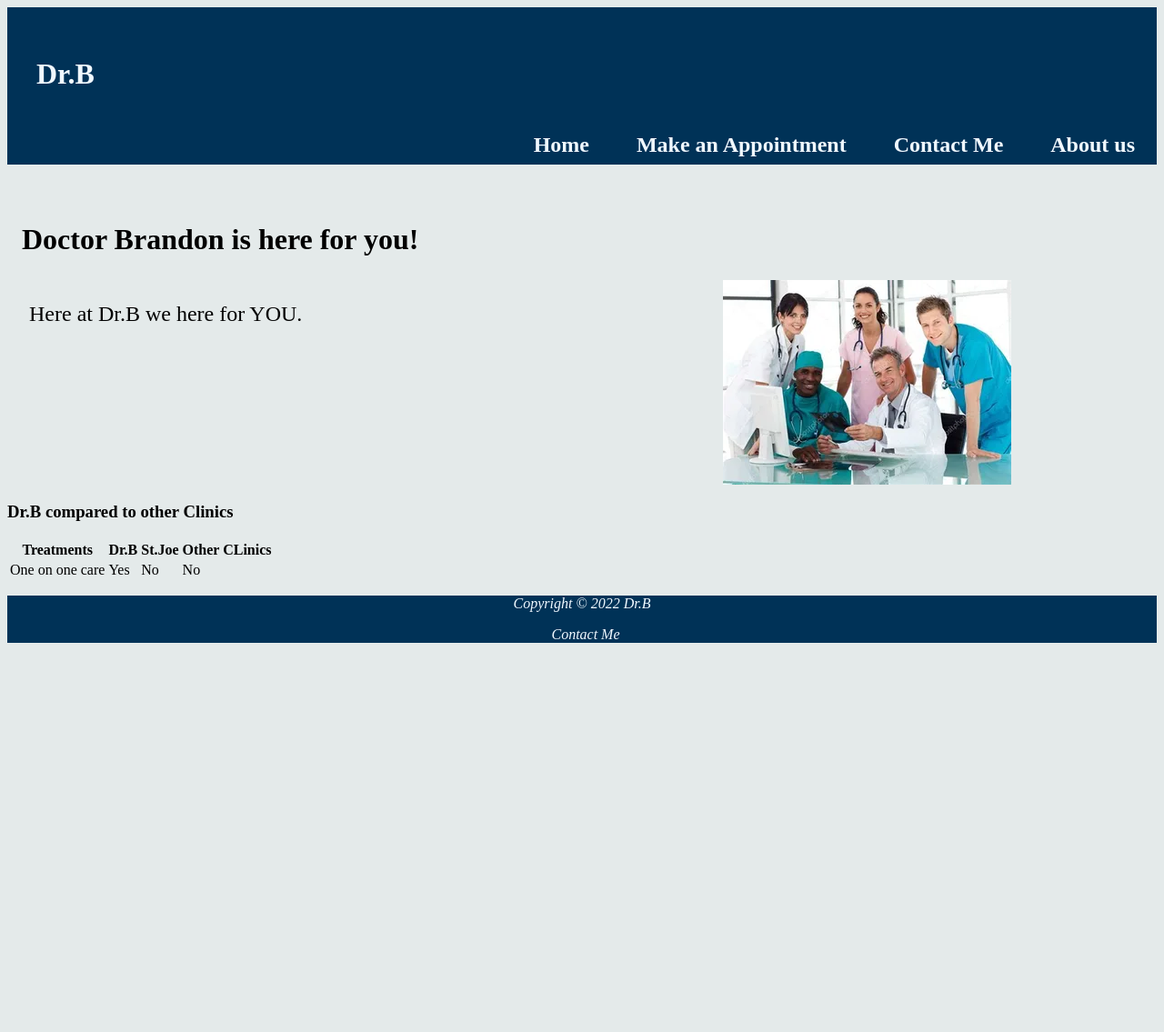
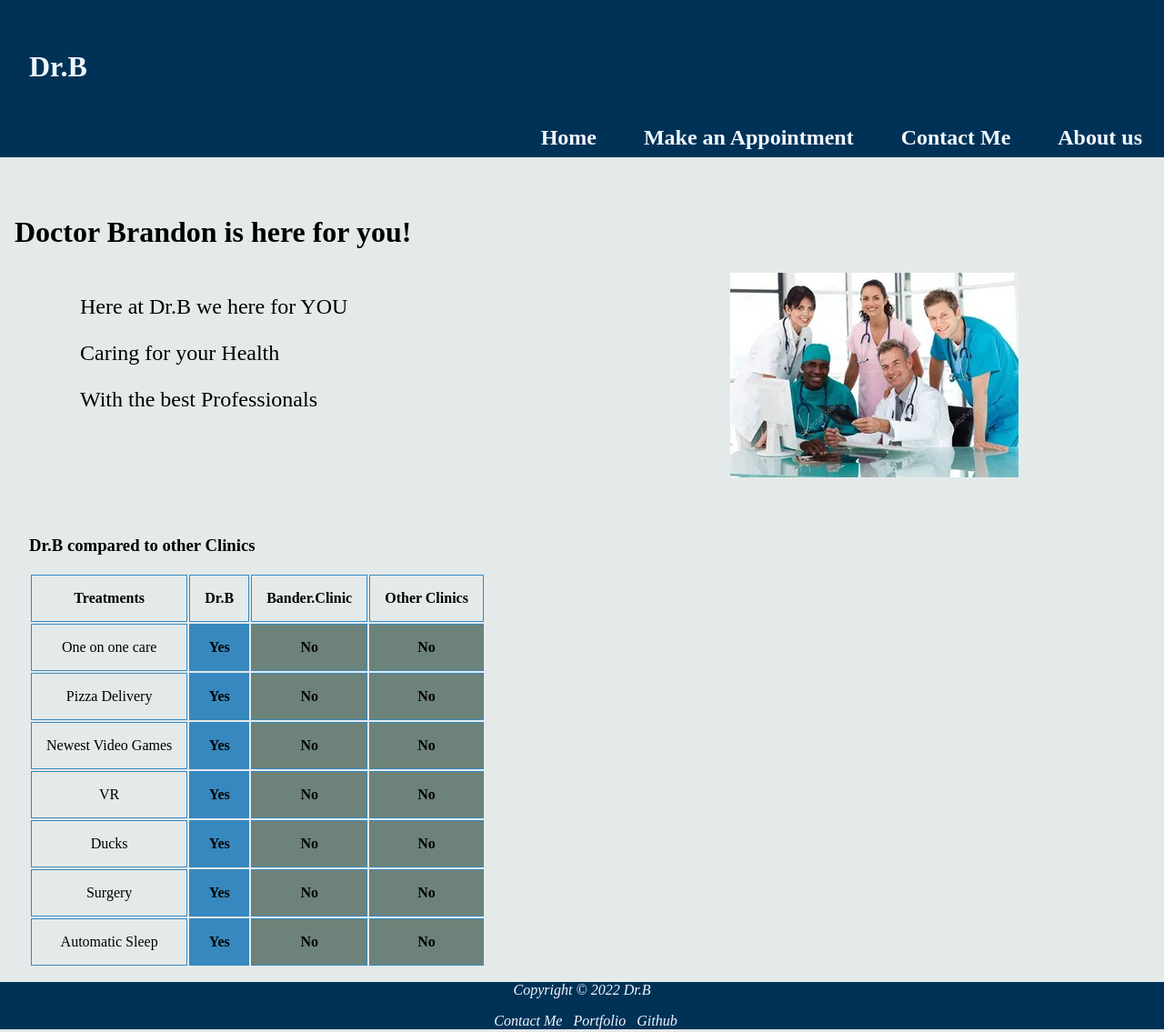
Before and after one commit to SICTC-CS/website-final-jf-brandon23, a plain HTML site: page index.html in a window 1280 px wide. Shown: the whole page at 91% size. Before the commit the page ends 800 px from the top, so only its background shows below. Drawn offline with Linux system fonts and the light colour scheme.

Commit message:
Completion of website

```diff
--- a/index.html
+++ b/index.html
@@ -4,12 +4,12 @@
         <meta charset="UTF-8">
         <meta http-equiv="X-UA-Compatible" content="IE=edge">
         <meta name="viewport" content="width=device-width, initial-scale=1.0">
-        <link rel="stylesheet" href="..\css\style.css">
+        <link rel="stylesheet" href="style.css">
         <title>Dr.Brandon's Medical Office</title>
     </head>
     <body>
         <header>
-            <a href="index.html"><h1>Dr.B</h1></a>
+            <a href="..\index.html"><h1>Dr.B</h1></a>
         </header>
 
         <nav>
@@ -25,13 +25,15 @@
 
             <div class="section">
                 <div>
-                    <p>
-                        Here at Dr.B we here for YOU.
 
-                    </p>
+                    <ul>
+                        <li><p>Here at Dr.B we here for YOU</p></li>
+                        <li><p>Caring for your Health</p></li>
+                        <li><p>With the best Professionals</p></li>
+                    </ul>
                 </div>
 
-                <img src="/assets/groupPicture.jpg">
+                <img src="assets/groupPicture.jpg" alt="Group of People smiling into camera">
             </div>
 
         </main>
@@ -46,15 +48,57 @@
                 <tr>
                     <th>Treatments</th>
                     <th>Dr.B</th>
-                    <th>St.Joe</th>
-                    <th>Other CLinics</th>
+                    <th>Bander.Clinic</th>
+                    <th>Other Clinics</th>
                 </tr>
 
                 <tr>
                     <td>One on one care</td><!--Types of treatments-->
-                    <td>Yes</td>
-                    <td>No</td>
-                    <td>No</td>
+                    <td id="tablecellyes">Yes</td>
+                    <td id="tablecellno">No</td>
+                    <td id="tablecellno">No</td>
+                </tr>
+
+                <tr>
+                    <td>Pizza Delivery</td><!--Types of treatments-->
+                    <td id="tablecellyes">Yes</td>
+                    <td id="tablecellno">No</td>
+                    <td id="tablecellno">No</td>
+                </tr>
+
+                <tr>
+                    <td>Newest Video Games</td><!--Types of treatments-->
+                    <td id="tablecellyes">Yes</td>
+                    <td id="tablecellno">No</td>
+                    <td id="tablecellno">No</td>
+                </tr>
+
+                <tr>
+                    <td>VR</td><!--Types of treatments-->
+                    <td id="tablecellyes">Yes</td>
+                    <td id="tablecellno">No</td>
+                    <td id="tablecellno">No</td>
+                </tr>
+
+                <tr>
+                    <td>Ducks</td><!--Types of treatments-->
+                    <td id="tablecellyes">Yes</td>
+                    <td id="tablecellno">No</td>
+                    <td id="tablecellno">No</td>
+                </tr>
+
+                <tr>
+                    <td>Surgery</td><!--Types of treatments-->
+                    <td id="tablecellyes">Yes</td>
+                    <td id="tablecellno">No</td>
+                    <td id="tablecellno">No</td>
+                </tr>
+
+                <tr>
+                    <td>Automatic Sleep</td><!--Types of treatments-->
+                    <td id="tablecellyes">Yes</td>
+                    <td id="tablecellno">No</td>
+                    <td id="tablecellno">No</td>
                 </tr>
 
             </table>
@@ -63,6 +107,8 @@
         <footer>
             <p>Copyright &copy; 2022 Dr.B</p>
             <a href="mailto:bjuarez.fernan@gmail.com">Contact Me</a>
+            <a href="https://jf-brandon23.github.io/">Portfolio</a>
+            <a href="https://github.com/jf-brandon23/AboutMe">Github</a>
         </footer>
     </body>
 </html>
--- /dev/null
+++ b/style.css
@@ -0,0 +1,197 @@
+body {
+    margin: 0;
+}
+
+form {
+    /* background: linear-gradient(46deg, #A3C3DC, #003257); */
+    font-size: 1.5em;
+    display: flex;
+    flex-direction: column;
+    width: 40%;
+    padding: 1em;
+    margin-left: 1em;
+
+}
+
+
+form label{
+    padding-bottom: .5em;
+    color: #3788BF;
+    /* font-style: italic; */
+    font-weight: bold;
+
+}
+
+button [submit]{
+    width: 9em;
+}
+
+/*Full Screen*/
+@media(min-width:1024px){
+
+    html {
+        background-color: #E4EAEA;  /*Background color*/
+    }
+
+
+    header {    /*color of the banner, text color, text decoration*/
+        background-color: #003257;
+        padding: 1em;
+        /* padding-bottom: 1em; */
+    }
+
+        /*Dr.B text color, removes text-decoration from link*/
+    header h1,a{
+        text-decoration: none;
+        color: aliceblue;
+        padding-bottom: .25em;
+        padding-left: .5em;
+    }
+
+    /*To reflect clinic will replace with logo*/
+    header a:hover{color: #A3C3DC;}
+
+    nav {
+        background-color: #003257;
+        text-align: right;
+        width: 100%;
+        padding-bottom: .5em;
+    }
+
+    nav a{
+        text-decoration: none;
+        padding: 1em;
+        color: aliceblue;
+        font-weight: bold;
+        font-size: 1.5em;
+    }
+
+    nav a:hover{text-decoration: none;color: #A3C3DC;}
+
+    h2 {
+        font-size: 2em;
+        margin-top: 2em;
+        margin-left: .5em;
+    }
+
+    /* Section in charge in setting the layout. */
+    .section {
+        display: flex;
+        justify-content: space-between;
+        margin-top: 1em;
+        margin-right: 10em;
+    }
+
+    /* Section p in charge of css of content inside the section div */
+    .section p{
+        font-size: 1.5em;
+        margin-right: 4em;
+        margin-left: 2em;
+    }
+
+
+    .section ul{
+        list-style-type: none;
+    }
+
+    .section img{
+        /* Same margin from border similar to .section p */
+        margin-left: 2em;
+    }
+
+
+
+/* Section dedicated to contact page. */
+    .contactsection {
+        display: flex;
+        justify-content: space-between;
+        margin-top: 1em;
+        margin-right: 10em;
+    }
+
+    .contactsection p{
+        font-size: 1.5em;
+        margin-right: 4em;
+        margin-left: 2em;
+    }
+
+    .contactsection img{
+        margin-left: 2em;
+    }
+
+
+/* Section dedicated to section table */
+    .sectiont {
+        margin-left: 2em;
+        /* margin-right: auto; */
+        margin-top: 4em;
+    }
+
+    .sectiont h3{
+        /* text-align: center; */
+    }
+
+    /*Footer in charge of the copy right along with socials, and more links*/
+    footer {
+        background-color: #003257;
+        text-align: center;
+        color: aliceblue;
+        text-decoration: none;
+        font-size: 1em;
+        font-style: italic;
+
+    }
+
+
+    table th,td{
+        border-collapse: collapse;
+        text-align: center;
+        padding: 1em;
+        border: 1px solid #3788BF;
+    }
+
+    #tablecellyes {
+        background-color: #3788BF;
+        font-weight: bold;
+    }
+
+
+
+    #tablecellno {
+        background-color: #6D837A;
+        font-weight: bold;
+    }
+}
+
+/*These sections will get updated once main Full Screen website is constructed.*/
+@media (min-width:600px) and (max-width:1023px){
+
+    html {
+        background-color: #E4EAEA;  /*Background color*/
+    }
+
+    header {    /*color of the banner, text color, text decoration*/
+        background-color: #003257;
+        padding: 1em;
+    }
+
+        /*Dr.B text color, removes text-decoration from link*/
+    header h1,a{
+        text-decoration: none;
+        color: aliceblue;
+        padding-bottom: .25em;
+        padding-left: .5em;
+    }
+
+    /*To reflect clinic will replace with logo*/
+    header a:hover{color: #A3C3DC;}
+}
+
+/*Mobile Screen*/
+@media (max-width:600px){
+
+    html {
+        background-color: #E4EAEA;  /*Background color*/
+    }
+
+}
```
Also changed, not shown: html/aboutus.html (+28 -5 lines), html/appointment.html (+10 -1 lines), html/contact.html (+12 -4 lines), assets/clincian.png (added), jigsaw.w3.validator.png (added), validator.png (added).
